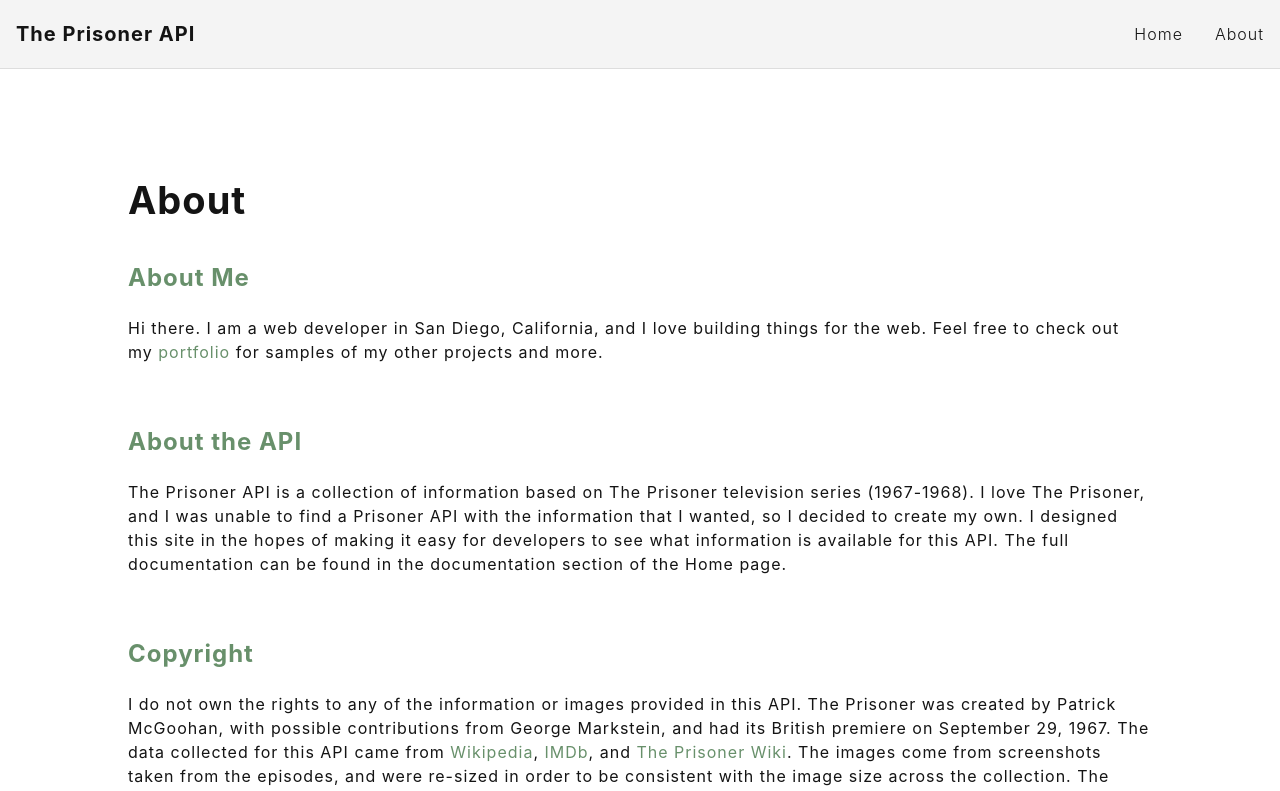
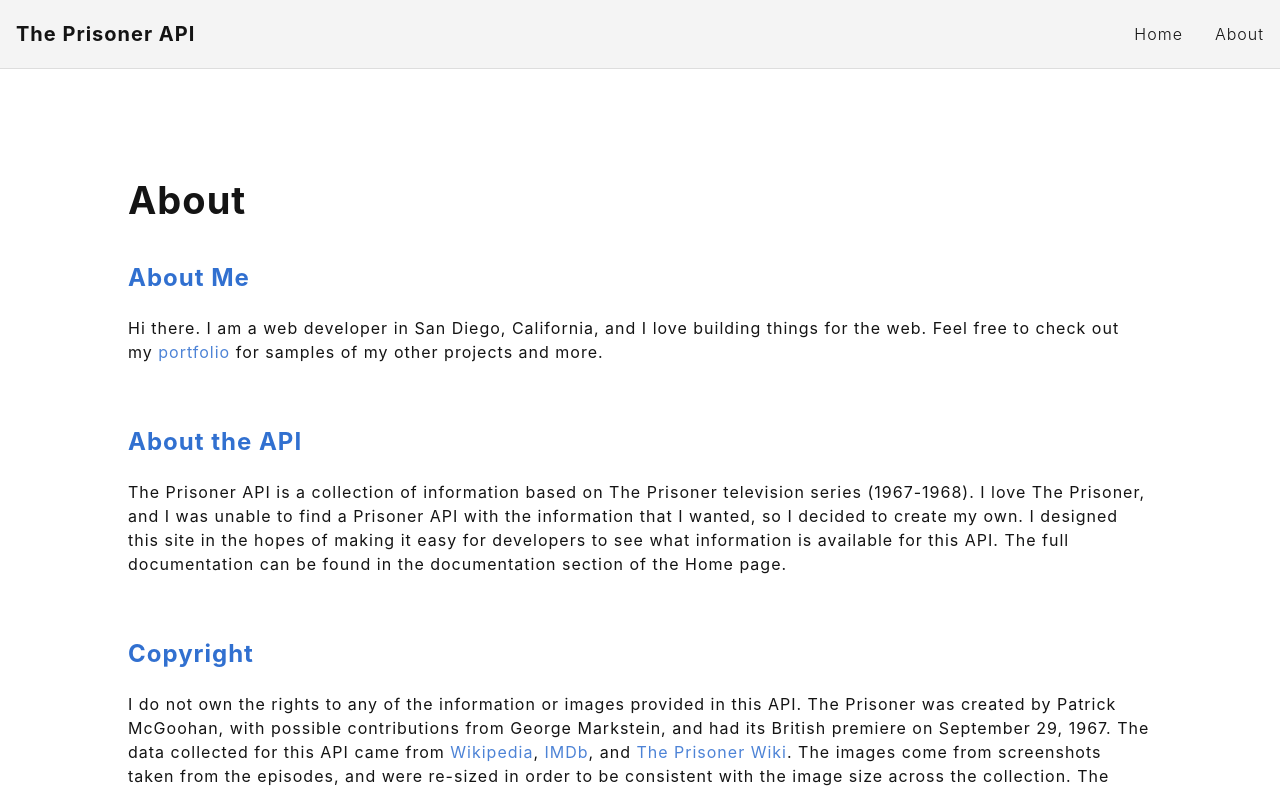
Before and after one commit to answebdev/the-prisoner-api-home, a React (Create React App) app: page /about in a window 1280 px wide. Shown: the top 791 px of the page. Built offline with nearby package versions, Linux system fonts and the light colour scheme.

Commit message:
update CSS

```diff
--- a/src/styles/About.module.css
+++ b/src/styles/About.module.css
@@ -9,12 +9,12 @@
 }
 
 .Subheading {
-  color: #68906b;
+  color: #3170d0;
 }
 
 .Link {
   text-decoration: none;
-  color: #68906b;
+  color: #4d83d6;
 }
 
 .Link:hover {
--- a/src/styles/Home.module.css
+++ b/src/styles/Home.module.css
@@ -81,7 +81,7 @@
 }
 
 .Subheading {
-  color: #68906b;
+  color: #3170d0;
 }
 
 table {
```
